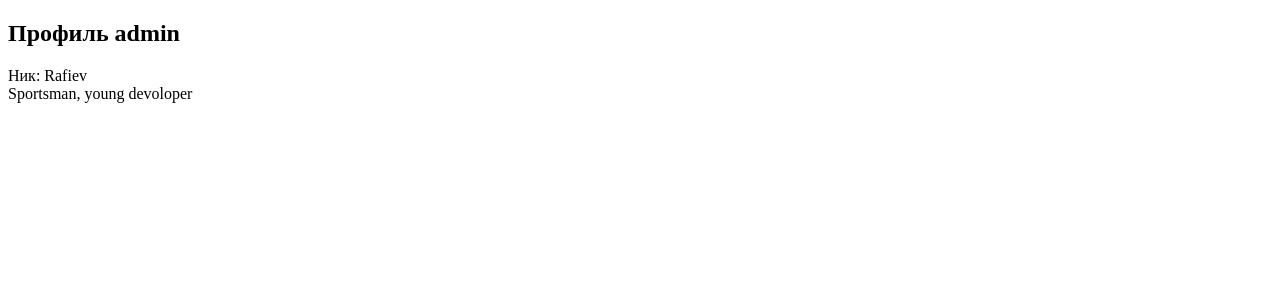
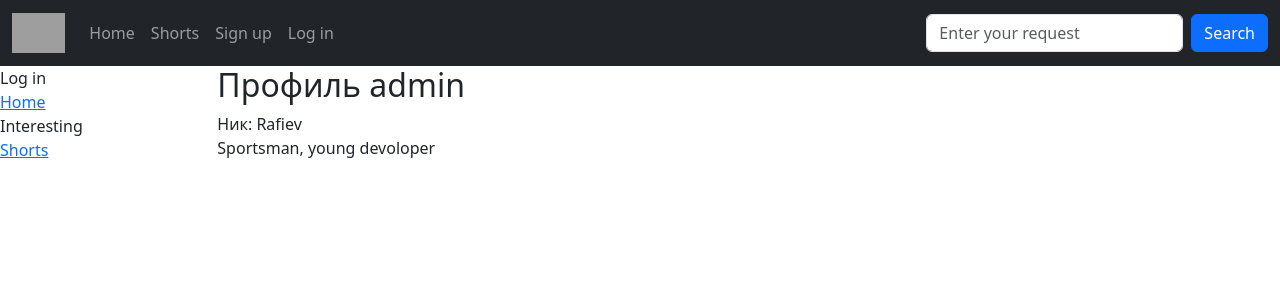
Before and after one commit to Rafiev/socialnet, a Django app: page /profile/1/ in a window 1280 px wide. Shown: the top 300 px of the page. Run offline with Django 4.2, Linux system fonts and the light colour scheme; data comes from the database, SQL or seed files in the repository; both versions use the stored data as it was after the commit; some libraries are stand-ins or nearby versions; grey boxes are pictures that could not be loaded.

Commit message:
added search

```diff
--- a/core/static/main.css
+++ b/core/static/main.css
@@ -11,6 +11,11 @@
     height: 150px;
 }
 
-.post:hover {
-    background-color: #ddd;
+.my-focus:hover {
+    font-size: 18px;
 }
+
+.custom-circle {
+    border: 1px solid red;
+    border-radius: 50%;
+}}
--- a/core/templates/base.html
+++ b/core/templates/base.html
@@ -49,8 +49,9 @@
                         </li>
                     {% endif %}
                   </ul>
-                  <form class="d-flex">
-                    <input class="form-control me-2" type="text" placeholder="Enter your request">
+                  <form class="d-flex" action="/search-result" method="GET">
+                    <input class="form-control me-2" type="text" placeholder="Enter your request" name="key_word">
+                      <a>
                     <button class="btn btn-primary" type="button">Search</button>
                   </form>
                 </div>
@@ -65,9 +66,26 @@
                         Log in
                     {% endif %}
                 </div>
-                <div class="my-focus">Home</div>
-                <div class="my-focus">Search</div>
+                <div class="my-focus">
+                    <a href="/">
+                        Home
+                    </a>
+                </div>
                 <div class="my-focus">Interesting</div>
+                <div class="my-focus">
+                    <a href="{% url 'shorts-list' %}">
+                        Shorts
+                    </a>
+                </div>
+                {% if request.user.is_authenticated %}
+                    <div class="my-focus">Direct</div>
+                    <div class="my-focus">Notifications</div>
+                    <div class="my-focus">
+                        <a href="{% url 'profile' request.user.profile.id  %}">
+                            Profile
+                        </a>
+                    </div>
+                {% endif %}
             </div>
             <div class="col-10">
                 {% if messages %}
--- a/core/templates/profile_detail.html
+++ b/core/templates/profile_detail.html
@@ -1,14 +1,6 @@
-<!DOCTYPE html>
-<html lang="en">
-<head>
-    <meta charset="UTF-8">
-    <meta http-equiv="X-UA-Compatible" content="IE=edge">
-    <meta name="viewport" content="width=device-width, initial-scale=1.0">
-    <title>Document</title>
-</head>
-<body>
+{% extends 'base.html' %}
+{% block content %}
     <h2>Профиль {{ profile.user.username }}</h2>
     <div>Ник: {{ profile.nickname }}</div>
     <div>{{ profile.description }}</div>
-</body>
-</html>
+{% endblock %}
--- /dev/null
+++ b/core/templates/search.html
@@ -0,0 +1,4 @@
+<!--{% extends 'base.html' %}-->
+<!--{% block content %}-->
+<!--    {% include 'includes/search_form.html' %}-->
+<!--{% endblock %}-->
--- a/core/views.py
+++ b/core/views.py
@@ -3,12 +3,15 @@ from .models import Post, Profile, Short, Comment, SavedPosts
 from django.contrib.auth.models import User
 from django.contrib.auth.decorators import login_required
 from . import forms
+from django.db.models import Q
 
 
 def homepage(request):
-    context = {'name': 'Emirlan'}
+    context = {}
     posts_list = Post.objects.all()
     context['posts'] = posts_list
+    shorts_list = Short.objects.all()
+    context["shorts"] = shorts_list
     return render(request, 'home.html', context)
 
 
@@ -94,3 +97,14 @@ def add_saved(request):
         saved_post.post.add(post_object)
         saved_post.save()
         return redirect('/saved_posts/')
+
+
+# def search(request):
+#     return render(request, 'search.html')
+
+
+def search_result(request):
+    key_word = request.GET["key_word"]
+    posts = Post.objects.filter(Q(name__icontains=key_word) | Q(description__icontains=key_word))
+    context = {"posts": posts}
+    return render(request, 'home.html', context)
--- a/socialnet/urls.py
+++ b/socialnet/urls.py
@@ -23,7 +23,7 @@ from django.conf.urls.static import static
 urlpatterns = [
     path('admin/', admin.site.urls),
     path('', views.homepage),
-    path('posts/<int:id>/', views.post_detail),
+    path('posts/<int:id>/', views.post_detail, name='post-detail'),
     path('profile/<int:id>/', views.profile_detail, name='profile'),
     path('shorts/', views.shorts, name='shorts-list'),
     path('short/<int:id>/', views.short_info, name='shorts-info'),
@@ -32,6 +32,8 @@ urlpatterns = [
     path('add_post/', views.create_post, name='add-post'),
     path('add_short/', views.add_short, name='add-short'),
     path('add-saved/', views.add_saved, name='add-saved'),
+    # path('search/', views.search, name='search'),
+    path('search-result', views.search_result, name='search-result'),
     path('users/', include('userapp.urls')),
 ]
 urlpatterns += static(settings.STATIC_URL, document_root=settings.STATIC_ROOT)
```
Also changed, not shown: core/templates/home.html (+30 -23 lines), core/templates/includes/search_form.html (added, +10 -0 lines), db.sqlite3.
